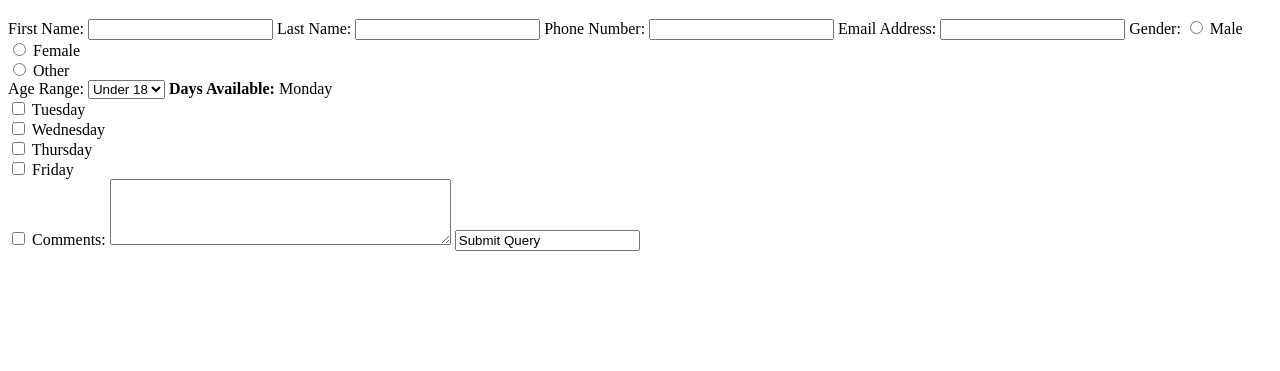
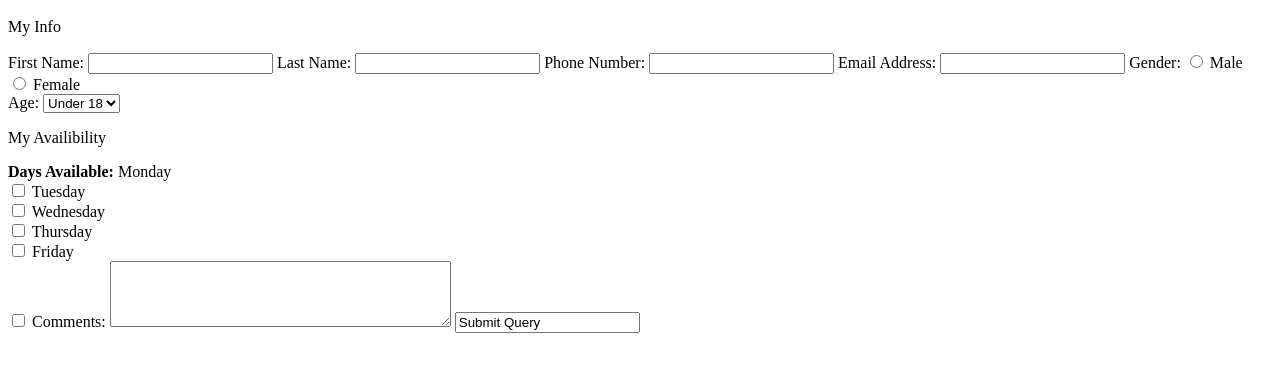
Before and after one commit to A737-com/lab_5, a plain HTML site: page index.html in a window 1280 px wide. Shown: the part 49-420 px from the top of the page. Drawn offline with Linux system fonts and the light colour scheme.

Commit message:
index.html

```diff
--- a/index.html
+++ b/index.html
@@ -10,7 +10,10 @@
   <h2><strong>Volunteer Form</strong></h2>
 
   <form action="http://bloomingdale.sat.iit.edu/kriedan/lab3formscript.php" method="post">
+
+  <p><section>My Info</section></p>
     <!-- Single line text fields -->
+
     <label for="first_name_field">First Name:</label>
     <input type="text" id="first_name_field" name="first_name_field" required>
 
@@ -25,24 +28,25 @@
 
     <!-- Radio Buttons -->
     <label>Gender:</label>
+
     <input type="radio" id="male" name="gender_field" value="Male">
     <label for="male">Male</label><br>
 
     <input type="radio" id="female" name="gender_field" value="Female">
     <label for="female">Female</label><br>
 
-    <input type="radio" id="other" name="gender_field" value="Other">
-    <label for="other">Other</label><br>
+    <!-- Drop Down Menu -->
+    <label for="age_field">Age:</label>
 
-    <!-- Drop Down Menu -->
-    <label for="age_field">Age Range:</label>
     <select id="age_field" name="age_field">
       <option value="Under 18">Under 18</option>
       <option value="Over 18">Over 18</option>
     </select>
 
     <!-- Checkboxes -->
+    <p><section>My Availibility</section></p>
     <label><strong>Days Available:</strong></label>
+
     <label for="monday">Monday</label><br><input type="checkbox" id="monday" name="available_field[]" value="Monday">
 
     <label for="tuesday">Tuesday</label><br> <input type="checkbox" id="tuesday" name="available_field[]" value="Tuesday">
```
